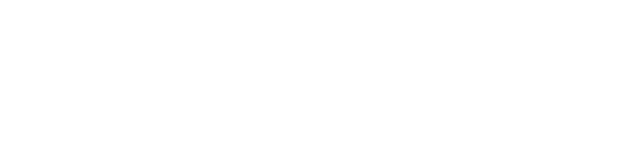
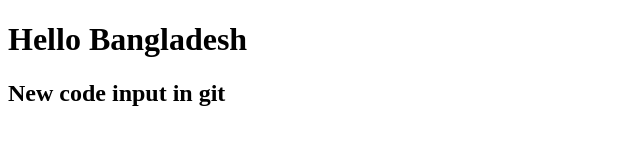
Before and after one commit to rhasibur007/my-first-repo, a plain HTML site: page index.html in a window 1280 px wide. Shown: the whole page, without its empty margins (0-640 px from the left). Drawn offline with Linux system fonts and the light colour scheme.

Commit message:
new code

```diff
--- a/index.html
+++ b/index.html
@@ -7,6 +7,7 @@
      <title>My first github Repo</title>
 </head>
 <body>
-
+     <h1>Hello Bangladesh</h1>
+     <h2>New code input in git</h2>
 </body>
 </html>
```
